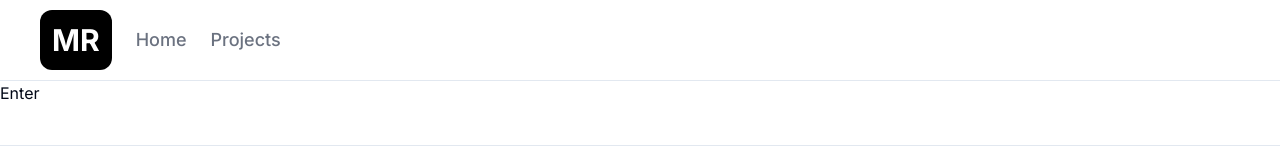
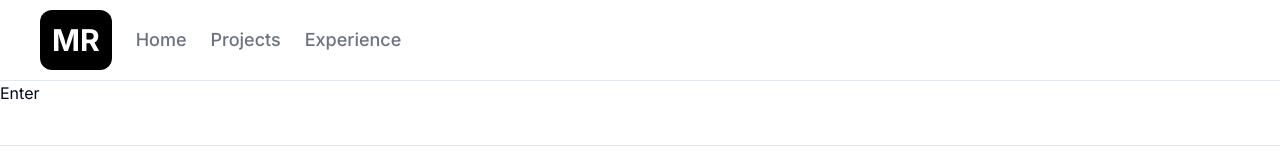
Before and after one commit to manuelrurda/DevPortfolio, a Next.js app: page /contact in a window 1280 px wide. Shown: the top 160 px of the page. Built offline with nearby package versions, Linux system fonts and the light colour scheme.

Commit message:
Experience page setup

```diff
--- a/package.json
+++ b/package.json
@@ -13,6 +13,7 @@
     "@types/node": "20.5.7",
     "@types/react": "18.2.21",
     "@types/react-dom": "18.2.7",
+    "@types/react-vertical-timeline-component": "^3.3.3",
     "autoprefixer": "10.4.15",
     "class-variance-authority": "^0.7.0",
     "clsx": "^2.0.0",
--- a/routes.ts
+++ b/routes.ts
@@ -13,11 +13,11 @@ const getRoutes = () => {
       label: "Projects",
       active: pathname === `/projects`,
     },
-    // {
-    //   href: `/experience`,
-    //   label: "Experience",
-    //   active: pathname === `/experience`,
-    // },
+    {
+      href: `/experience`,
+      label: "Experience",
+      active: pathname === `/experience`,
+    },
     // {
     //   href: `/contact`,
     //   label: "Contact",
```
Also changed, not shown: types.ts (+11 -0 lines), 1 other file (tests, documents, lock files or other folders).
